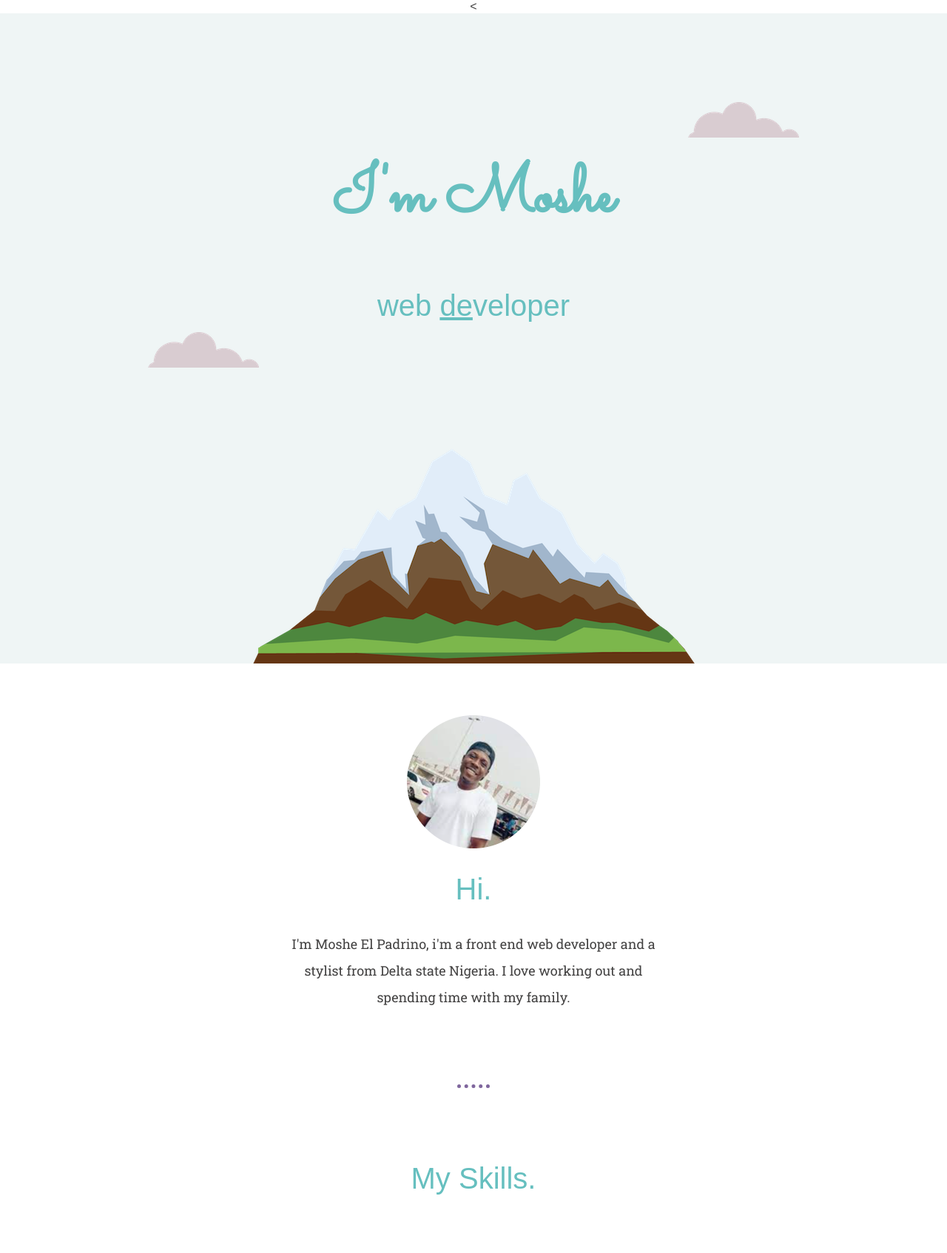
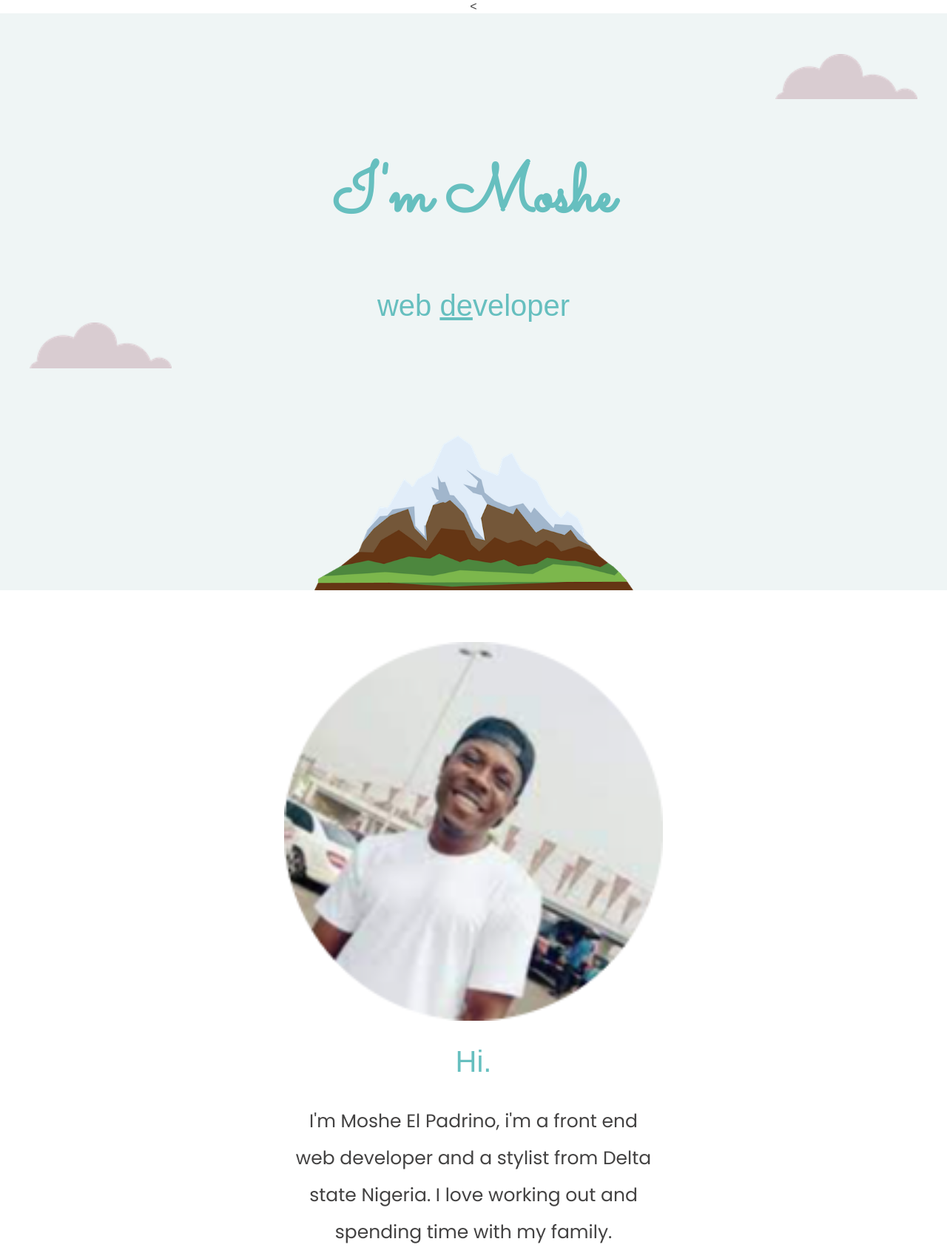
Before and after one commit to Moshe91/moshepage, a plain HTML site: page index.html in a window 1280 px wide. Shown: the top 1694 px of the page at 74% size. Drawn offline with Linux system fonts and the light colour scheme.

Commit message:
Update styles.css

```diff
--- a/css/styles.css
+++ b/css/styles.css
@@ -20,6 +20,7 @@ h2 {
 }
 h3 {
   color: #11999E;
+  font-size: 30px;
 }
 a {
   color: #11999E;
@@ -32,8 +33,8 @@ a:hover {
 }
 
 p {
-  font-family: 'Roboto Slab', serif;
-  font-size: 18px;
+  font-family: 'Poppins', sans-serif;
+  font-size: 1.562rem;
     line-height: 2;
 }
 .top-container {
@@ -48,6 +49,7 @@ p {
 
 img {
   margin-top: 70px;
+  width: 40%;
 }
 
 .intro {
@@ -69,15 +71,18 @@ img {
 
 .top-cloud {
   position: absolute;
-  right: 200px;
-  top: 50px
+  right: 40px;
+  top: 5px;
+  width: 15%;
+  margin-top: 50px;
 
 }
 
 .bottom-cloud {
   position: absolute;
-  left: 200px;
-  bottom: 400px;
+  left: 40px;
+  bottom: 300px;
+  width: 15%;
 }
 .skill-row {
   width: 50%;
@@ -88,12 +93,12 @@ img {
 
 }
 .skill-image {
-  width: 25%;
+  width: 50%;
   float: left;
   margin-right: 30px;
 }
 .barber-image {
-  width: 25%;
+  width: 50%;
   float: right;
   margin-left: 30px;
 }
```
